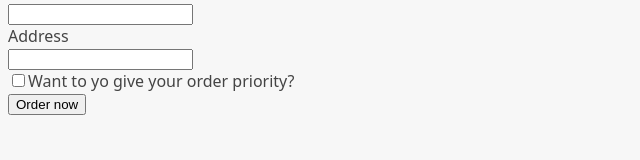
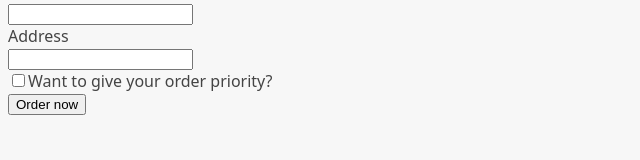
Before and after one commit to p-kordana/project-one, a React (Vite) app: page /order/new in a window 1280 px wide. Shown: the part 232-392 px from the top of the page, without its empty margins (0-640 px from the left). Built offline with nearby package versions, Linux system fonts and the light colour scheme.

Commit message:
small fixes

```diff
--- a/src/features/order/CreateOrder.jsx
+++ b/src/features/order/CreateOrder.jsx
@@ -66,7 +66,7 @@
             // value={withPriority}
             // onChange={(e) => setWithPriority(e.target.checked)}
           />
-          <label htmlFor="priority">Want to yo give your order priority?</label>
+          <label htmlFor="priority">Want to give your order priority?</label>
         </div>
 
         <div>
```
Also changed, not shown: src/services/apiRestaurant.js (+8 -8 lines).
